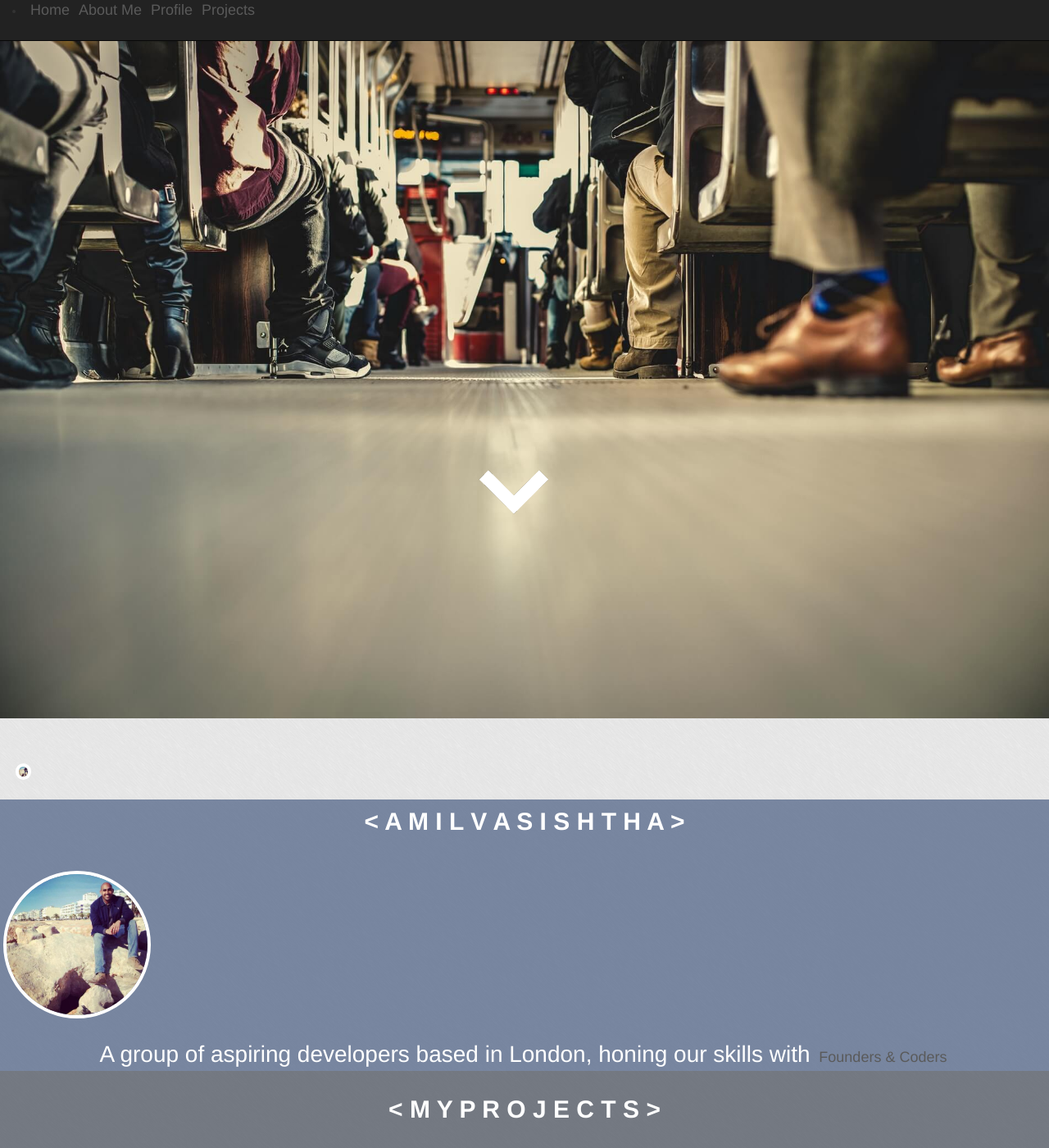
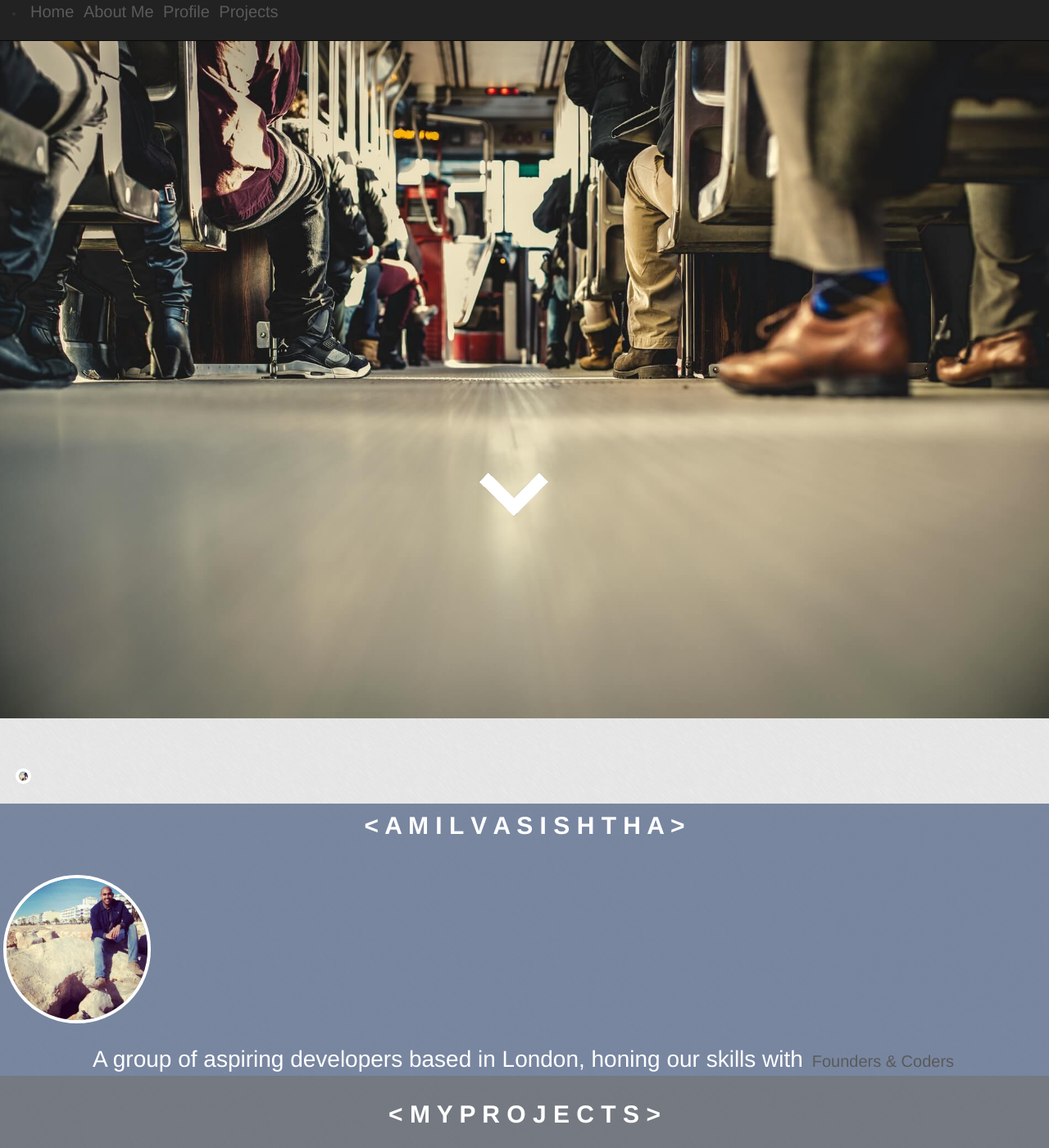
Before and after one commit to amilvasishtha/amilvasishtha.github.io, a Jekyll site: the page built from index.html, in a window 1280 px wide and 1400 px high. Shown: the whole window at 82% size. Built offline with Jekyll 4.4.1, drawn with Linux system fonts in a browser that asks for light colours; nearby versions of some CDN libraries.

Commit message:
font size

```diff
--- a/css/main.scss
+++ b/css/main.scss
@@ -33,7 +33,7 @@ html, body {height: 100%;}
 a {
   color: #5a5a5a;
   padding:3px;
-  font-size: 18px;
+  font-size: 20px;
 }
 
 a:link {
```
